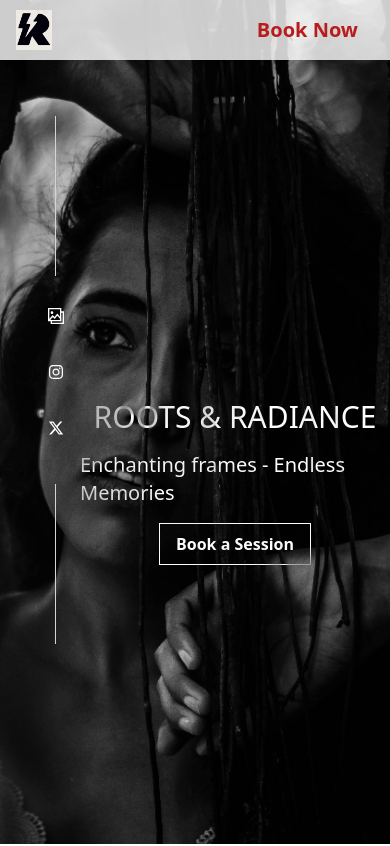
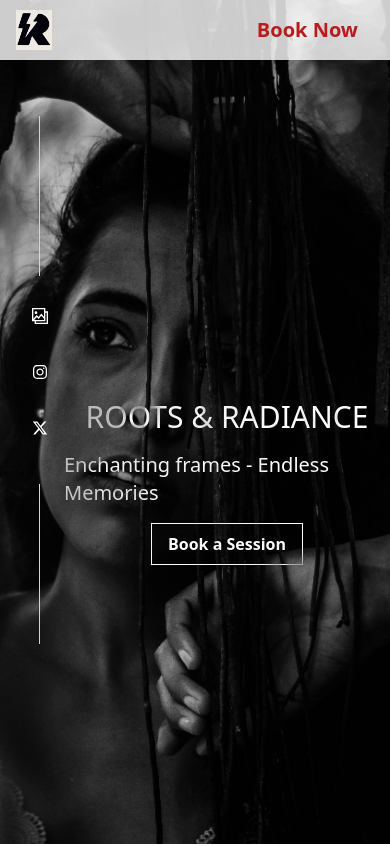
Before and after one commit to bridgitkanini/TalentTrackr, a React (Vite) app: page / in a window 390 px wide. Shown: the top 846 px of the page. Built offline with nearby package versions, Linux system fonts and the light colour scheme.

Commit message:
Modify social media icons small screen responsive.

```diff
--- a/src/components/Hero.jsx
+++ b/src/components/Hero.jsx
@@ -20,7 +20,7 @@ const Hero = () => {
       <main style={bgImage}>
         <Navbar />
         <div className="flex flex-row">
-          <div className="flex flex-col items-start gap-4 mt-10 ml-8">
+          <div className="flex flex-col items-start gap-4 mt-10 ml-4 md:ml-8">
             <div className="w-1 h-40 mx-5 mt-4 border-r border-gray-300"></div>
             <div className="flex flex-col items-start gap-2">
               <span className="text-white w-12 h-12 flex justify-center items-center">
```
